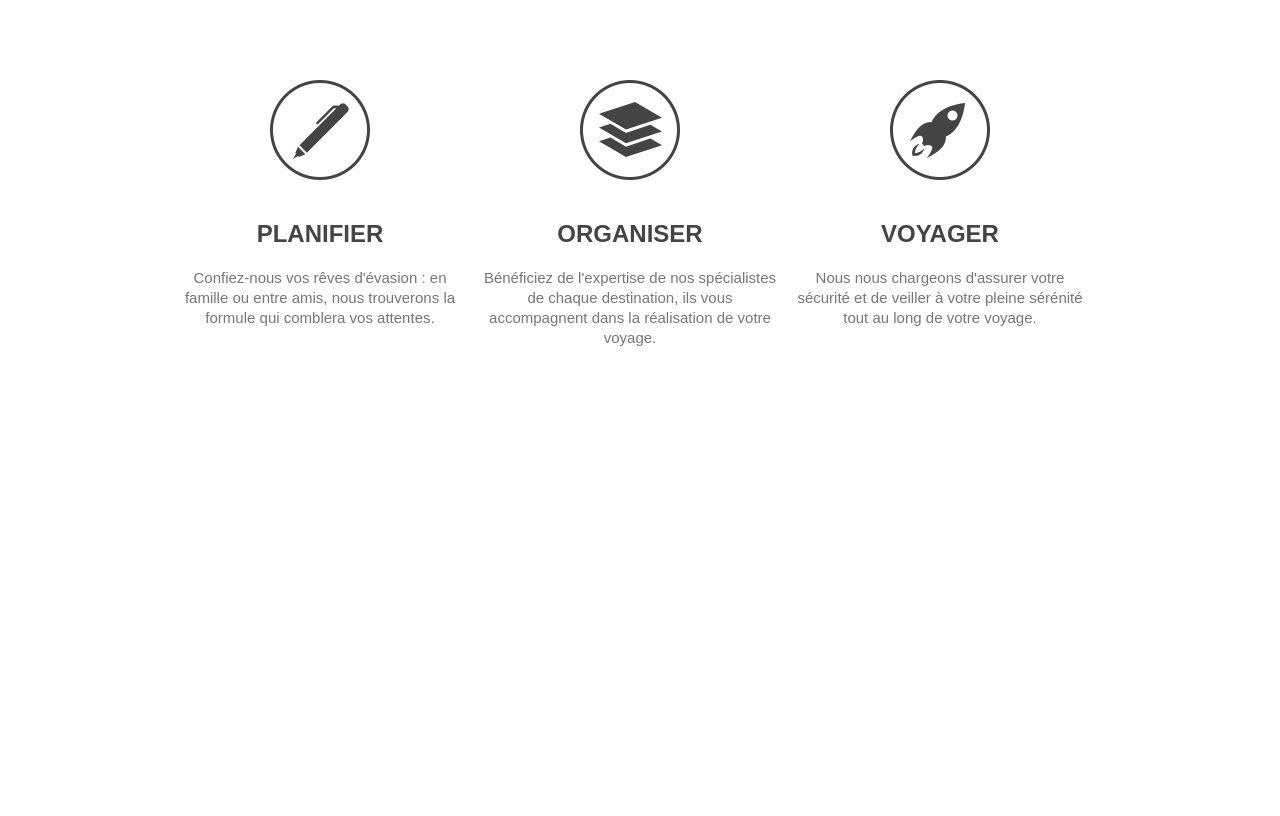
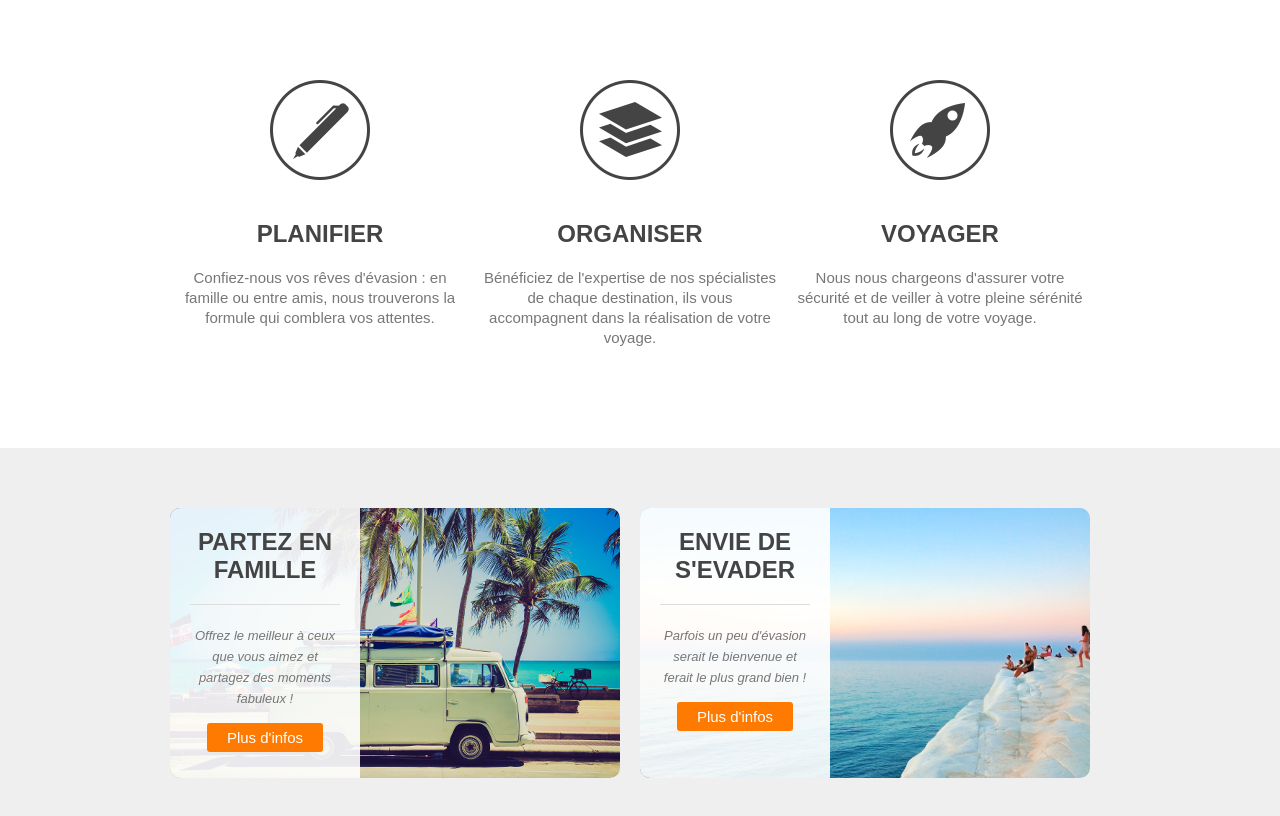
Before and after one commit to AlexisSantrain/Premier_site, a plain HTML site: page index.html in a window 1280 px wide. Shown: the part 700-1516 px from the top of the page. Before the commit the page ends 1068 px from the top, so only its background shows below. Drawn offline with Linux system fonts and the light colour scheme.

Commit message:
Possibilities

```diff
--- a/css/styles.css
+++ b/css/styles.css
@@ -38,6 +38,13 @@ a{
 }
 .orange{
     color: #ff7a00;
+}
+.clear{
+    clear: both;
+}
+small{
+    font-size: 13px;
+    font-style: italic;
 }
 /* HEADER*/
 header{
@@ -114,3 +121,46 @@ header nav ul li a{
 #step-3{
     background: url(../images/steps-icon-3.png) no-repeat top center;
 }
+/* POSIBILITIES */
+#possibilities{
+    background-color: #efefef;
+    padding: 60px 0;
+}
+#possibilities article{
+    width: 450px;
+    height: 270px;
+    float: left;
+    border-radius: 10px;
+}
+#possibilities article:first-child{
+    margin-right: 20px;
+}
+.overlay{
+    background: rgba(255, 255, 255, 0.90);
+    height: 100%;
+    width: 190px;
+    padding: 20px;
+    border-radius: 10px 0 0 10px;
+    text-align: center;
+    box-sizing: border-box;
+}
+article h4{
+    border-bottom: 1px solid #ddd;
+    padding-bottom: 20px;
+    text-transform: uppercase;
+    margin-bottom: 20px;
+    text-align: center;
+}
+#possibilities p{
+    text-align: center;
+    margin-bottom: 20px;
+}
+.button-2{
+    color: #fff;
+    background-color: #ff7a00;
+    padding: 6px 20px;
+    border-radius: 3px;
+}
+.button-2:hover{
+    background-color: #02b8dd;
+}
--- a/index.html
+++ b/index.html
@@ -45,11 +45,28 @@
                         <h4>voyager</h4>
                         <p>Nous nous chargeons d'assurer votre sécurité et de veiller à votre pleine sérénité tout au long de votre voyage.</p>
                     </li>
+                    <div class="clear"></div>
                 </ul>
             </div>
         </section>
         <section id="possibilities">
-            <div class="wrapper"></div>
+            <div class="wrapper">
+                <article style="background-image: url(images/article-image-1.jpg);">
+                    <div class="overlay">
+                        <h4>Partez en famille</h4>
+                        <p><small>Offrez le meilleur à ceux que vous aimez et partagez des moments fabuleux !</small></p>
+                        <a href="#" class="button-2">Plus d'infos</a>
+                    </div>
+                </article>
+                <article style="background-image: url(images/article-image-2.jpg);">
+                    <div class="overlay">
+                        <h4>Envie de s'evader</h4>
+                        <p><small>Parfois un peu d'évasion serait le bienvenue et ferait le plus grand bien !</small></p>
+                        <a href="#" class="button-2">Plus d'infos</a>
+                    </div>
+                </article>
+                <div class="clear"></div>
+            </div>
         </section>
         <section id="contact">
             <div class="wrapper"></div>
```
